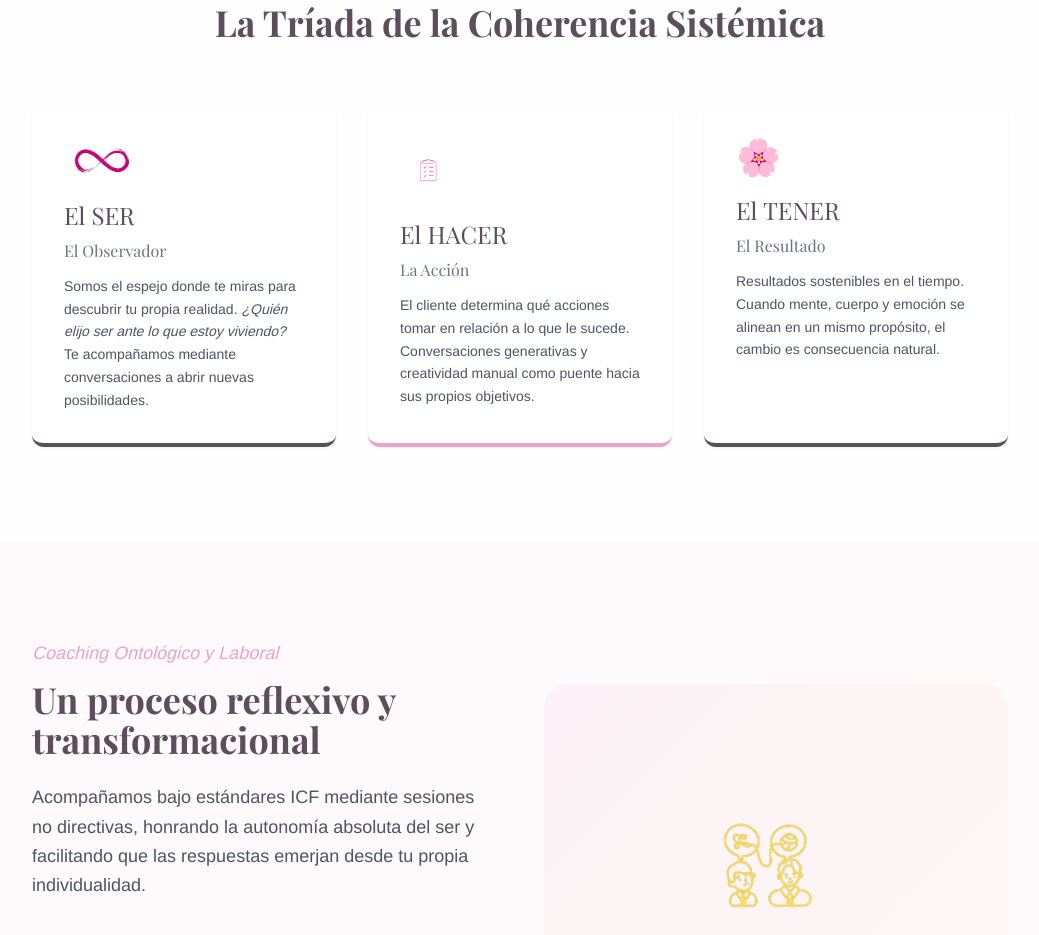
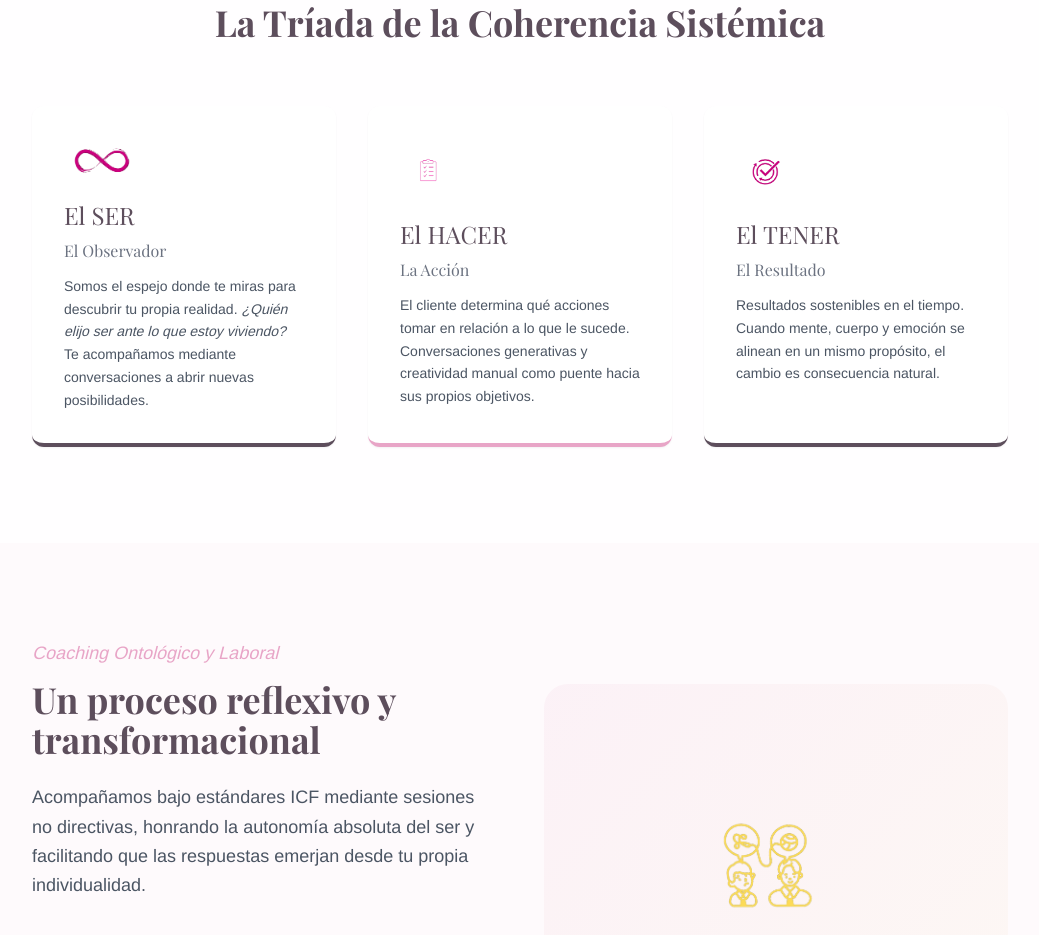
Before and after one commit to Omnix-Solution-Inc/reempoderate, a Next.js app: page / in a window 1280 px wide. Shown: the part 1320-2255 px from the top of the page, without its empty margins (120-1159 px from the left). Built offline with nearby package versions, Linux system fonts and the light colour scheme; no server answers; a web font is replaced by a local one.

Commit message:
Replace flower emoji with tener icon in Tener card

```diff
--- a/src/components/landing/ServicesSection.tsx
+++ b/src/components/landing/ServicesSection.tsx
@@ -31,7 +31,7 @@ export function ServicesSection() {
           </div>
 
           <div className="bg-white rounded-xl p-8 border-b-4 border-shamrock shadow-sm">
-            <div className="text-4xl mb-4">🌸</div>
+            <div className="mb-4"><img src="/tener_icon.png" alt="Tener" className="w-16 h-16 object-contain" /></div>
             <h3 className="font-playfair text-2xl text-shamrock mb-3">El TENER<br/><span className="text-base text-gray-500 font-normal">El Resultado</span></h3>
             <p className="text-gray-600 text-sm leading-relaxed">
               Resultados sostenibles en el tiempo. Cuando mente, cuerpo y emoción se alinean en un mismo propósito, el cambio es consecuencia natural.
```
